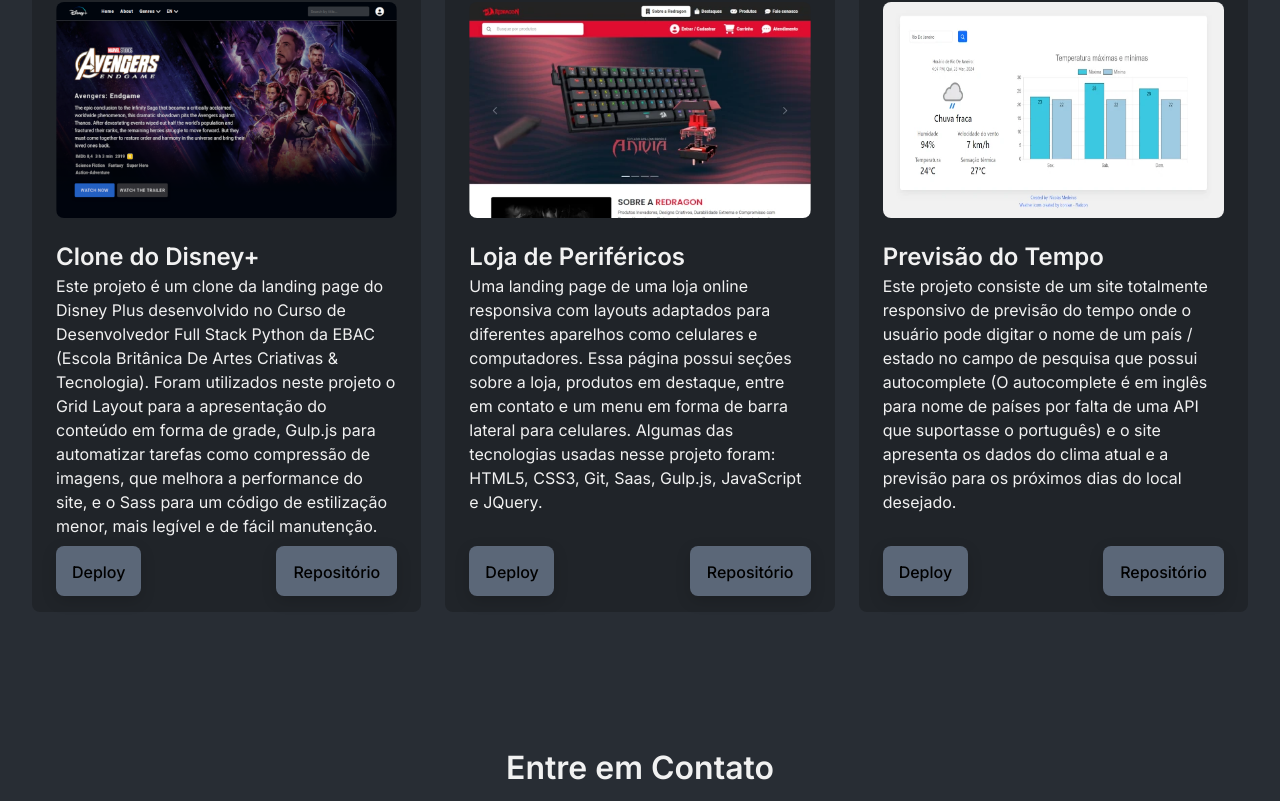
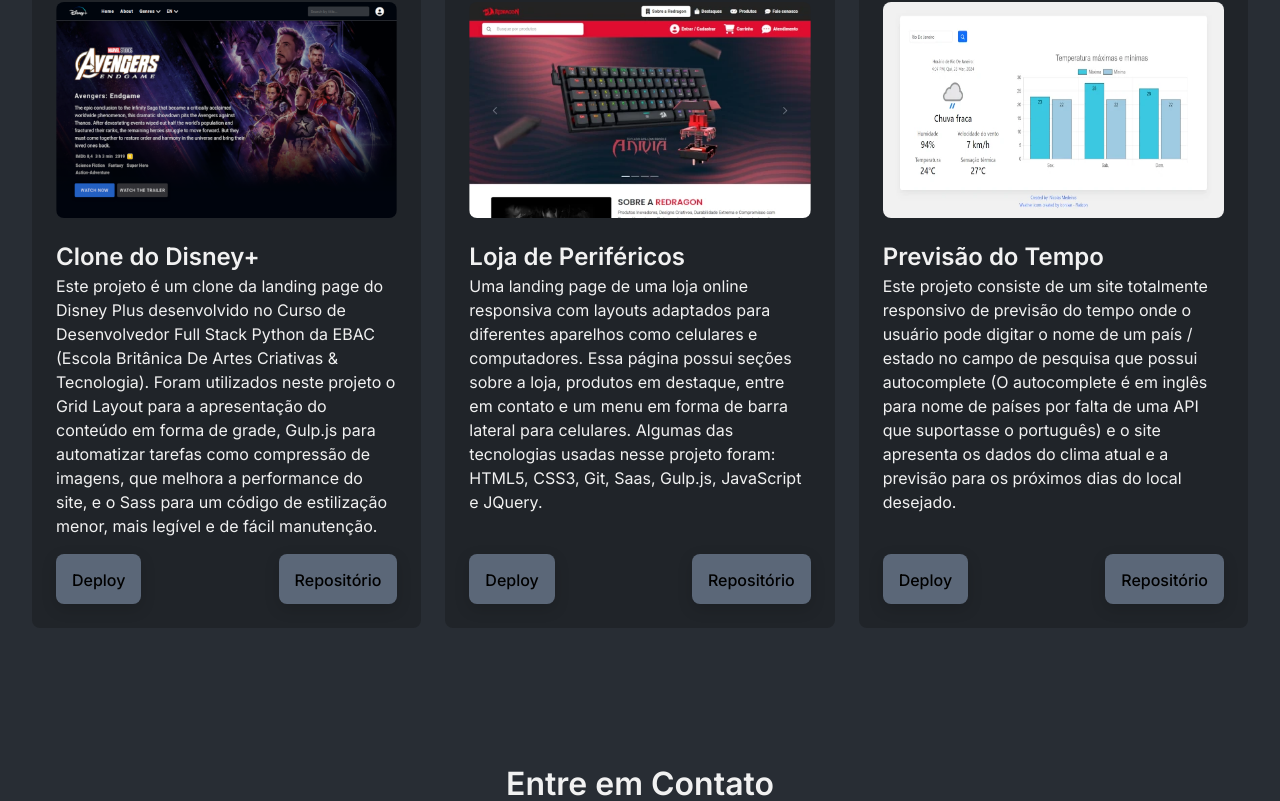
Before and after one commit to nicolasmrodrigues/portfolio, a React (Vite) app: page / in a window 1280 px wide. Shown: the part 2039-2840 px from the top of the page. Built offline with nearby package versions, Linux system fonts and the light colour scheme.

Commit message:
melhorando tamanho do card de projeto no mobile

```diff
--- a/src/components/Project/index.tsx
+++ b/src/components/Project/index.tsx
@@ -37,10 +37,10 @@
 			<Title as="h3">{title}</Title>
 			<Text>{description}</Text>
 			<ProjectLinksContainer>
-				<ProjectLink size="small" href={deployLink} target="_blank">
+				<ProjectLink href={deployLink} target="_blank">
 					Deploy
 				</ProjectLink>
-				<ProjectLink size="big" href={repoLink} target="_blank">
+				<ProjectLink href={repoLink} target="_blank">
 					Repositório
 				</ProjectLink>
 			</ProjectLinksContainer>
--- a/src/components/Project/styles.ts
+++ b/src/components/Project/styles.ts
@@ -6,7 +6,7 @@
 	background-color: #202429;
 	border-radius: 8px;
 	display: grid;
-  grid-auto-rows: 240px 32px auto 50px;
+  grid-template-rows: 240px 32px auto 66px;
 	flex: 1;
 	max-width: 395px;
   min-width: 338px;
@@ -16,7 +16,6 @@
 		max-height: 216px;
 		height: 100%;
 		border-radius: 8px;
-		margin-bottom: 24px;
 
 		@media (max-width: 768px) {
 			margin-bottom: 16px;
@@ -33,7 +32,6 @@
 	}
 
 	@media (max-width: 768px) {
-		height: 696px;
 		padding: 16px;
 
 	}
@@ -45,15 +43,10 @@
 	justify-content: space-between;
 `
 
-type Props = {
-	size: 'small' | 'big'
-}
-
-export const ProjectLink = styled.a<Props>`
+export const ProjectLink = styled.a`
 	padding: 16px;
-	width: ${(props) => (props.size === 'small' ? '85px' : '121px')};
 	height: 50px;
-	margin-top: 8px;
+	margin-top: 16px;
 	text-align: center;
 	border-radius: 8px;
 	background-color: #5b6778;
```
Also changed, not shown: 1 other file (tests, documents, lock files or other folders).
